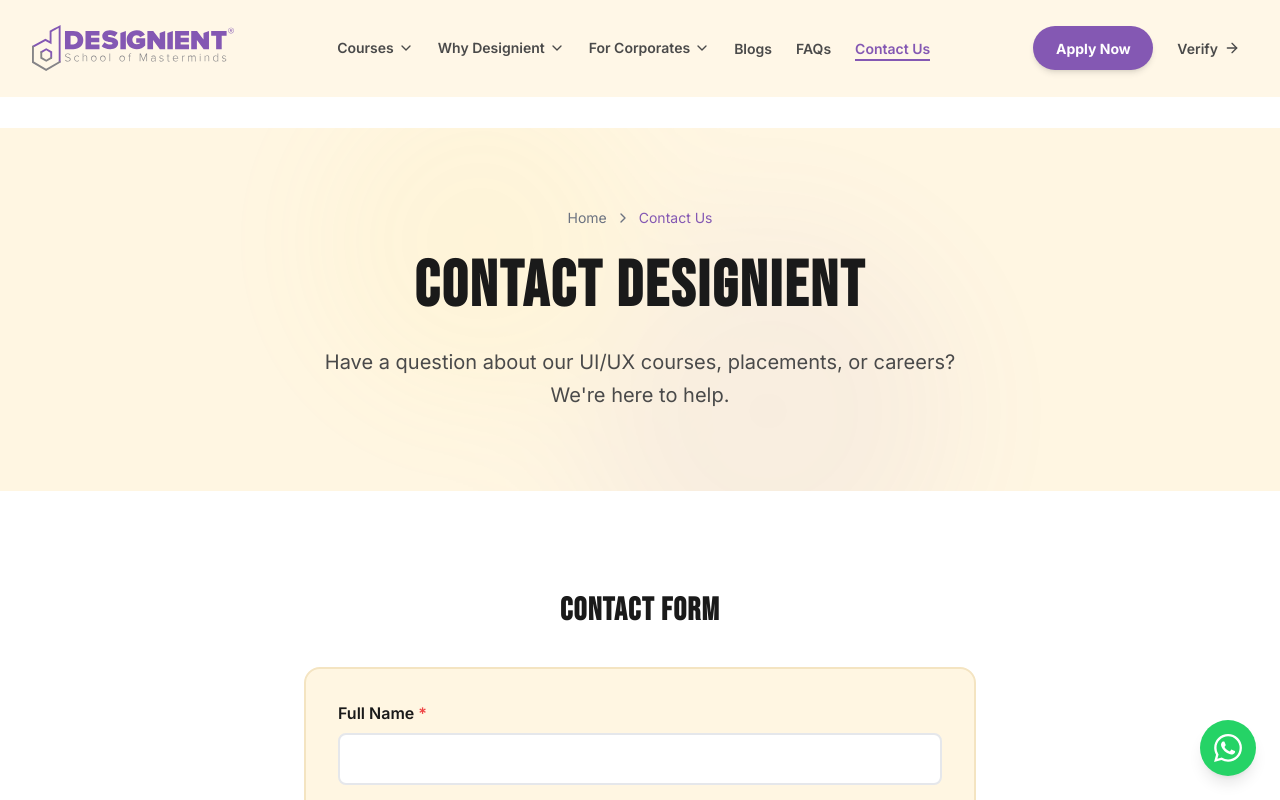
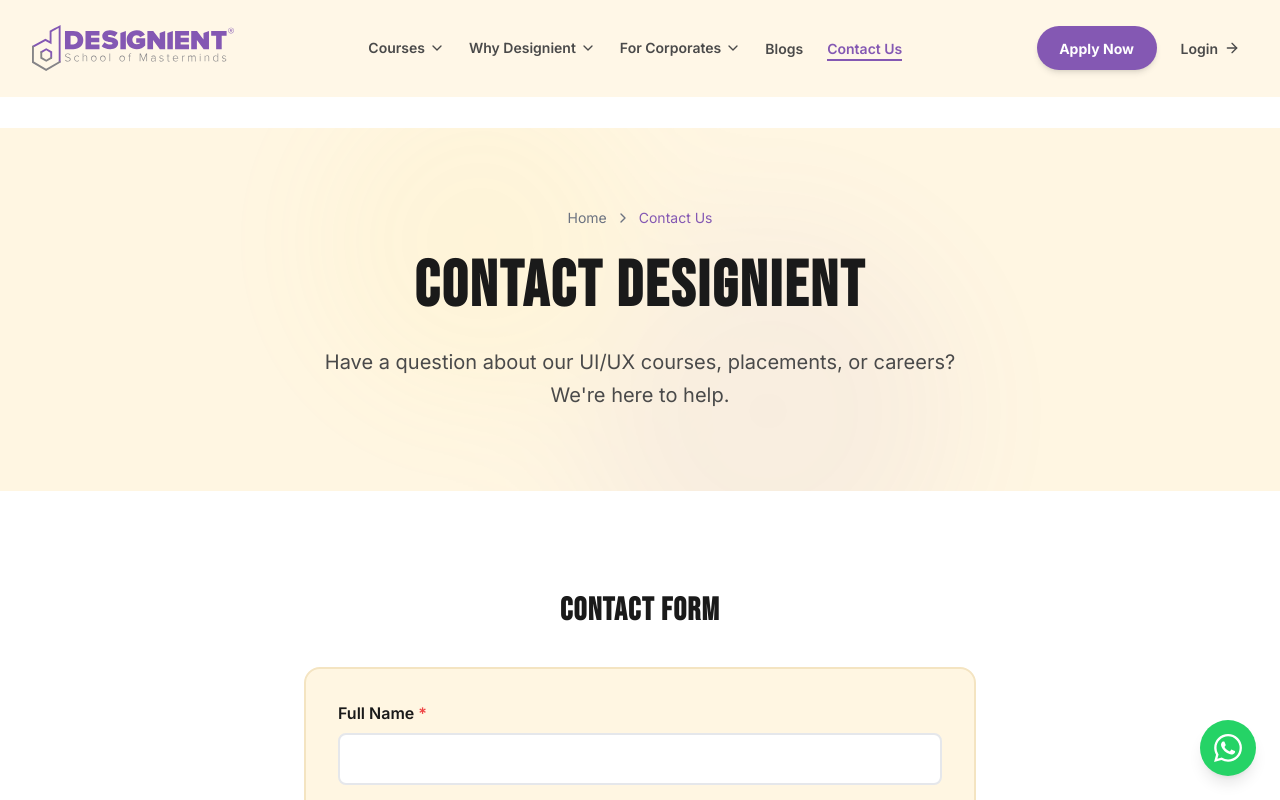
Before and after one commit to designient/designient-website, a Next.js app: page /contact-us in a window 1280 px wide. Shown: the top 800 px of the page. Built offline with nearby package versions, Linux system fonts and the light colour scheme.

Commit message:
loginnew

```diff
--- a/components/Header.tsx
+++ b/components/Header.tsx
@@ -77,6 +77,16 @@
     name: 'We Are Hiring',
     path: '/careers',
     description: 'Join our team and help shape the future of design education'
+  },
+  {
+    name: 'Verify Certificate',
+    path: '/verify',
+    description: 'Verify your certificate authenticity'
+  },
+  {
+    name: 'FAQs',
+    path: '/faqs',
+    description: 'Find answers to common questions'
   }
 ];
 
@@ -167,11 +177,6 @@
     {
       name: 'Blogs',
       path: '/blogs',
-      hasDropdown: false
-    },
-    {
-      name: 'FAQs',
-      path: '/faqs',
       hasDropdown: false
     },
     {
@@ -455,7 +460,7 @@
               </motion.button>
             </Link>
 
-            <Link href="/verify">
+            <Link href="https://app.designient.com/login">
               <motion.button
                 whileHover={{
                   scale: 1.05
@@ -478,9 +483,9 @@
                 onMouseLeave={(e) => {
                   e.currentTarget.style.color = '#4a4a4a';
                 }}
-                aria-label="Verify">
+                aria-label="Login">
 
-                Verify
+                Login
                 <ArrowRight className="w-4 h-4" />
               </motion.button>
             </Link>
@@ -610,11 +615,11 @@
                       Apply Now
                     </button>
                   </Link>
-                  <Link href="/verify" onClick={() => setMobileMenuOpen(false)} className="block">
+                  <Link href="https://app.designient.com/login" onClick={() => setMobileMenuOpen(false)} className="block">
                     <button
                       className="w-full font-body font-semibold text-base py-4 rounded-full flex items-center justify-center gap-2 transition-colors"
                       style={{ color: '#4a4a4a', backgroundColor: 'rgba(26, 26, 26, 0.05)' }}>
-                      Verify Certificate
+                      Login
                       <ArrowRight className="w-4 h-4" />
                     </button>
                   </Link>
```
